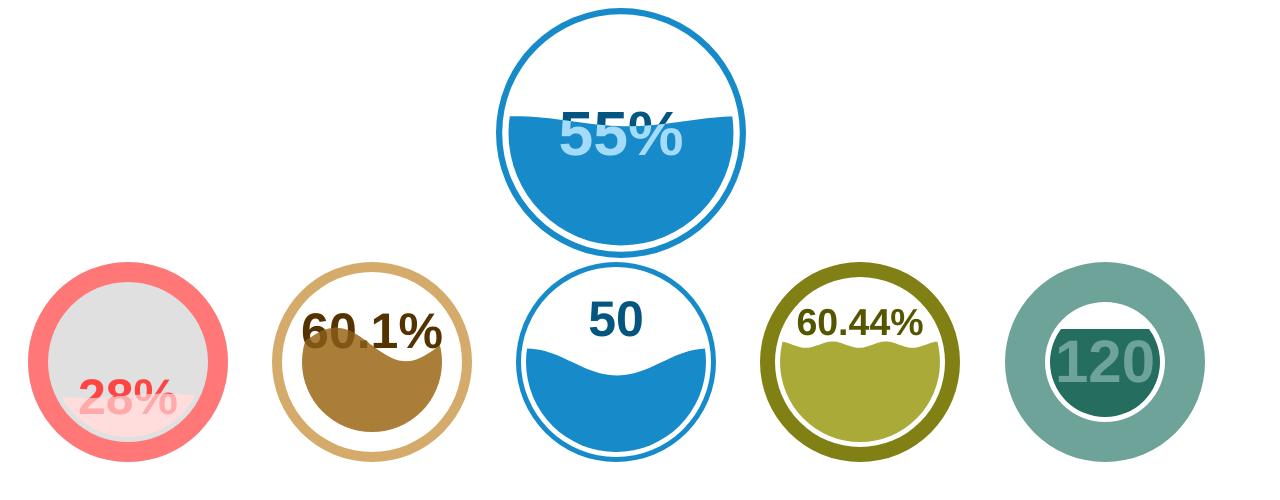
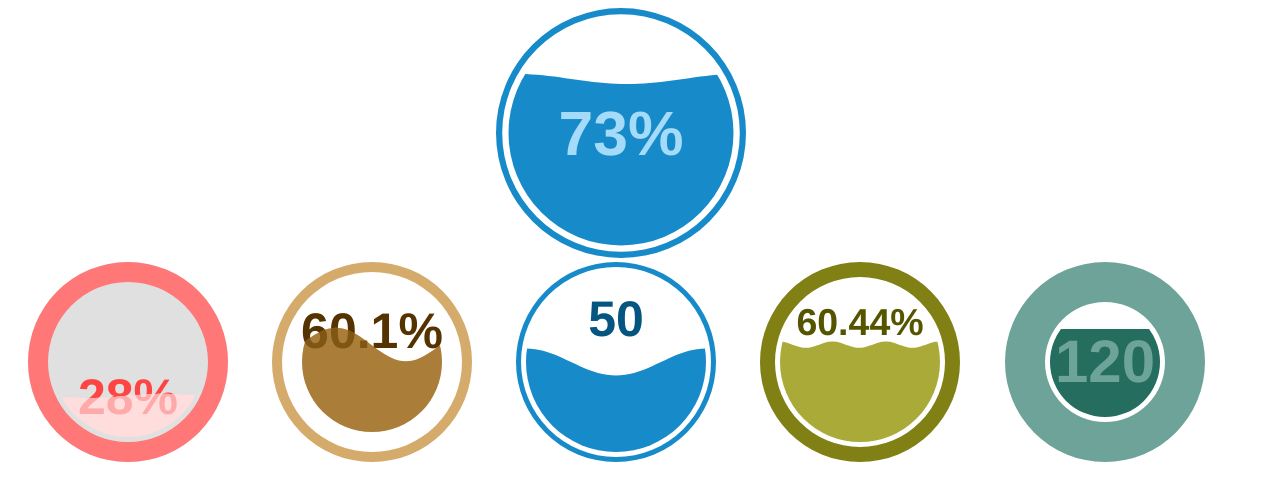
Before and after one commit to ugomeda/d3-liquid-fill-gauge, a plain HTML site: page index.html in a window 1280 px wide. Drawn offline with nearby package versions, Linux system fonts and the light colour scheme.

Commit message:
Implement changing the value

```diff
--- a/liquidFillGauge.js
+++ b/liquidFillGauge.js
@@ -3,11 +3,11 @@
  * Copyright (c) 2015, Curtis Bratton
  * All rights reserved.
  */
-(function() {
-  var idGenerator = (function(){
+(function(d3) {
+    var idGenerator = (function() {
         var a = 0;
-    return function(seed){
-      return seed + "-" + a++;
+        return function(prefix) {
+            return prefix + "-" + a++;
         };
     })();
 
@@ -35,94 +35,103 @@
         waveTextColor: "#A4DBf8" // The color of the value text when the wave overlaps it.
     };
 
-  d3.liquidfillgauge = function(value, settings) {
+    d3.liquidfillgauge = function(g, value, settings) {
+        // Handle configuration
         var config = d3.map(defaultConfig);
         d3.map(settings).forEach(function(key, val) {
             config.set(key, val);
         });
 
-    var liquidfillgauge = function(g) {
-      g.each(function(d){
+        g.each(function(d) {
             var gauge = d3.select(this);
-        var radius = Math.min(parseInt(gauge.style("width")), parseInt(gauge.style("height")))/2;
-        var locationX = parseInt(gauge.style("width"))/2 - radius;
-        var locationY = parseInt(gauge.style("height"))/2 - radius;
-        var fillPercent = Math.max(config.get("minValue"), Math.min(config.get("maxValue"), value))/config.get("maxValue");
+            var radius = Math.min(parseInt(gauge.style("width")), parseInt(gauge.style("height"))) / 2;
+            var locationX = parseInt(gauge.style("width")) / 2 - radius;
+            var locationY = parseInt(gauge.style("height")) / 2 - radius;
+            var fillPercent = Math.max(config.get("minValue"), Math.min(config.get("maxValue"), value)) / config.get("maxValue");
 
             var waveHeightScale;
-        if(config.get("waveHeightScaling")){
+            if (config.get("waveHeightScaling")) {
                 waveHeightScale = d3.scale.linear()
-                .range([0,config.get("waveHeight"),0])
-                .domain([0,50,100]);
+                    .range([0, config.get("waveHeight"), 0])
+                    .domain([0, 50, 100]);
             } else {
                 waveHeightScale = d3.scale.linear()
-                .range([config.get("waveHeight"),config.get("waveHeight")])
-                .domain([0,100]);
+                    .range([config.get("waveHeight"), config.get("waveHeight")])
+                    .domain([0, 100]);
             }
 
-        var textPixels = (config.get("textSize")*radius/2);
+            var textPixels = (config.get("textSize") * radius / 2);
             var textFinalValue = parseFloat(value).toFixed(2);
-        var textStartValue = config.get("valueCountUp")?config.get("minValue"):textFinalValue;
-        var percentText = config.get("displayPercent") ?"%":"";
+            var textStartValue = config.get("valueCountUp") ? config.get("minValue") : textFinalValue;
+            var percentText = config.get("displayPercent") ? "%" : "";
             var circleThickness = config.get("circleThickness") * radius;
             var circleFillGap = config.get("circleFillGap") * radius;
             var fillCircleMargin = circleThickness + circleFillGap;
             var fillCircleRadius = radius - fillCircleMargin;
-        var waveHeight = fillCircleRadius*waveHeightScale(fillPercent*100);
+            var waveHeight = fillCircleRadius * waveHeightScale(fillPercent * 100);
 
-        var waveLength = fillCircleRadius*2/config.get("waveCount");
-        var waveClipCount = 1+config.get("waveCount");
-        var waveClipWidth = waveLength*waveClipCount;
+            var waveLength = fillCircleRadius * 2 / config.get("waveCount");
+            var waveClipCount = 1 + config.get("waveCount");
+            var waveClipWidth = waveLength * waveClipCount;
 
             // Rounding functions so that the correct number of decimal places is always displayed as the value counts up.
-        var textRounder = function(value){ return Math.round(value); };
-        if(parseFloat(textFinalValue) != parseFloat(textRounder(textFinalValue))){
-            textRounder = function(value){ return parseFloat(value).toFixed(1); };
+            var textRounder = function(value) {
+                return Math.round(value);
+            };
+            if (parseFloat(textFinalValue) != parseFloat(textRounder(textFinalValue))) {
+                textRounder = function(value) {
+                    return parseFloat(value).toFixed(1);
+                };
             }
-        if(parseFloat(textFinalValue) != parseFloat(textRounder(textFinalValue))){
-            textRounder = function(value){ return parseFloat(value).toFixed(2); };
+            if (parseFloat(textFinalValue) != parseFloat(textRounder(textFinalValue))) {
+                textRounder = function(value) {
+                    return parseFloat(value).toFixed(2);
+                };
             }
 
             // Data for building the clip wave area.
             var data = [];
-        for(var i = 0; i <= 40*waveClipCount; i++){
-            data.push({x: i/(40*waveClipCount), y: (i/(40))});
+            for (var i = 0; i <= 40 * waveClipCount; i++) {
+                data.push({
+                    x: i / (40 * waveClipCount),
+                    y: (i / (40))
+                });
             }
 
             // Scales for drawing the outer circle.
-        var gaugeCircleX = d3.scale.linear().range([0,2*Math.PI]).domain([0,1]);
-        var gaugeCircleY = d3.scale.linear().range([0,radius]).domain([0,radius]);
+            var gaugeCircleX = d3.scale.linear().range([0, 2 * Math.PI]).domain([0, 1]);
+            var gaugeCircleY = d3.scale.linear().range([0, radius]).domain([0, radius]);
 
             // Scales for controlling the size of the clipping path.
-        var waveScaleX = d3.scale.linear().range([0,waveClipWidth]).domain([0,1]);
-        var waveScaleY = d3.scale.linear().range([0,waveHeight]).domain([0,1]);
+            var waveScaleX = d3.scale.linear().range([0, waveClipWidth]).domain([0, 1]);
+            var waveScaleY = d3.scale.linear().range([0, waveHeight]).domain([0, 1]);
 
             // Scales for controlling the position of the clipping path.
             var waveRiseScale = d3.scale.linear()
                 // The clipping area size is the height of the fill circle + the wave height, so we position the clip wave
                 // such that the it will won't overlap the fill circle at all when at 0%, and will totally cover the fill
                 // circle at 100%.
-            .range([(fillCircleMargin+fillCircleRadius*2+waveHeight),(fillCircleMargin-waveHeight)])
-            .domain([0,1]);
+                .range([(fillCircleMargin + fillCircleRadius * 2 + waveHeight), (fillCircleMargin - waveHeight)])
+                .domain([0, 1]);
             var waveAnimateScale = d3.scale.linear()
-            .range([0, waveClipWidth-fillCircleRadius*2]) // Push the clip area one full wave then snap back.
-            .domain([0,1]);
+                .range([0, waveClipWidth - fillCircleRadius * 2]) // Push the clip area one full wave then snap back.
+                .domain([0, 1]);
 
             // Scale for controlling the position of the text within the gauge.
             var textRiseScaleY = d3.scale.linear()
-            .range([fillCircleMargin+fillCircleRadius*2,(fillCircleMargin+textPixels*0.7)])
-            .domain([0,1]);
+                .range([fillCircleMargin + fillCircleRadius * 2, (fillCircleMargin + textPixels * 0.7)])
+                .domain([0, 1]);
 
             // Center the gauge within the parent SVG.
             var gaugeGroup = gauge.append("g")
-            .attr('transform','translate('+locationX+','+locationY+')');
+                .attr('transform', 'translate(' + locationX + ',' + locationY + ')');
 
             // Draw the background circle
             if (config.get("backgroundColor")) {
                 gaugeGroup.append("circle")
                     .attr("r", radius)
                     .style("fill", config.get("backgroundColor"))
-               .attr('transform','translate('+radius+','+radius+')');
+                    .attr('transform', 'translate(' + radius + ',' + radius + ')');
             }
 
             // Draw the outer circle.
@@ -130,26 +139,31 @@
                 .startAngle(gaugeCircleX(0))
                 .endAngle(gaugeCircleX(1))
                 .outerRadius(gaugeCircleY(radius))
-            .innerRadius(gaugeCircleY(radius-circleThickness));
+                .innerRadius(gaugeCircleY(radius - circleThickness));
             gaugeGroup.append("path")
                 .attr("d", gaugeCircleArc)
                 .style("fill", config.get("circleColor"))
-            .attr('transform','translate('+radius+','+radius+')');
+                .attr('transform', 'translate(' + radius + ',' + radius + ')');
 
             // Text where the wave does not overlap.
             var text1 = gaugeGroup.append("text")
-            .text(textRounder(textStartValue) + percentText)
                 .attr("class", "liquidFillGaugeText")
                 .attr("text-anchor", "middle")
                 .attr("font-size", textPixels + "px")
                 .style("fill", config.get("textColor"))
-            .attr('transform','translate('+radius+','+textRiseScaleY(config.get("textVertPosition"))+')');
+                .attr('transform', 'translate(' + radius + ',' + textRiseScaleY(config.get("textVertPosition")) + ')');
 
             // The clipping wave area.
             var clipArea = d3.svg.area()
-            .x(function(d) { return waveScaleX(d.x); } )
-            .y0(function(d) { return waveScaleY(Math.sin(Math.PI*2*config.get("waveOffset")*-1 + Math.PI*2*(1-config.get("waveCount")) + d.y*2*Math.PI));} )
-            .y1(function(d) { return (fillCircleRadius*2 + waveHeight); } );
+                .x(function(d) {
+                    return waveScaleX(d.x);
+                })
+                .y0(function(d) {
+                    return waveScaleY(Math.sin(Math.PI * 2 * config.get("waveOffset") * -1 + Math.PI * 2 * (1 - config.get("waveCount")) + d.y * 2 * Math.PI));
+                })
+                .y1(function(d) {
+                    return (fillCircleRadius * 2 + waveHeight);
+                });
             var clipId = idGenerator("clipWave");
             var waveGroup = gaugeGroup.append("defs")
                 .append("clipPath")
@@ -169,18 +183,37 @@
 
             // Text where the wave does overlap.
             var text2 = fillCircleGroup.append("text")
-            .text(textRounder(textStartValue) + percentText)
                 .attr("class", "liquidFillGaugeText")
                 .attr("text-anchor", "middle")
                 .attr("font-size", textPixels + "px")
                 .style("fill", config.get("waveTextColor"))
-            .attr('transform','translate('+radius+','+textRiseScaleY(config.get("textVertPosition"))+')');
+                .attr('transform', 'translate(' + radius + ',' + textRiseScaleY(config.get("textVertPosition")) + ')');
 
-        // Make the value count up.
-        if(config.get("valueCountUp")){
-            var textTween = function(){
-                var i = d3.interpolate(this.textContent, textFinalValue);
-                return function(t) { this.textContent = textRounder(i(t)) + percentText; }
+            // Make the wave rise. wave and waveGroup are separate so that horizontal and vertical movement can be controlled independently.
+            var waveGroupXPosition = fillCircleMargin + fillCircleRadius * 2 - waveClipWidth;
+
+            if (config.get("waveAnimate")) {
+                var animateWave = function() {
+                    wave.transition()
+                        .duration(config.get("waveAnimateTime"))
+                        .ease("linear")
+                        .attr('transform', 'translate(' + waveAnimateScale(1) + ',0)')
+                        .each("end", function() {
+                            wave.attr('transform', 'translate(' + waveAnimateScale(0) + ',0)');
+                            animateWave();
+                        });
+                };
+                animateWave();
+            }
+
+            var transition = function(from, to) {
+              // Update texts and animate
+              if (config.get("valueCountUp")) {
+                  var textTween = function() {
+                      var i = d3.interpolate(from, to);
+                      return function(t) {
+                          this.textContent = textRounder(i(t)) + percentText;
+                      }
                   };
                   text1.transition()
                       .duration(config.get("waveRiseTime"))
@@ -188,36 +221,32 @@
                   text2.transition()
                       .duration(config.get("waveRiseTime"))
                       .tween("text", textTween);
+              } else {
+                    text1.text(textRounder(from) + percentText);
+                    text2.text(textRounder(from) + percentText);
               }
 
-        // Make the wave rise. wave and waveGroup are separate so that horizontal and vertical movement can be controlled independently.
-        var waveGroupXPosition = fillCircleMargin+fillCircleRadius*2-waveClipWidth;
-        if(config.get("waveRise")){
-            waveGroup.attr('transform','translate('+waveGroupXPosition+','+waveRiseScale(0)+')')
+              // Update the wave
+              toPercent = Math.max(config.get("minValue"), Math.min(config.get("maxValue"), to)) / config.get("maxValue");
+              fromPercent = Math.max(config.get("minValue"), Math.min(config.get("maxValue"), from)) / config.get("maxValue");
+
+              if (config.get("waveRise")) {
+                  waveGroup.attr('transform', 'translate(' + waveGroupXPosition + ',' + waveRiseScale(fromPercent) + ')')
                       .transition()
                       .duration(config.get("waveRiseTime"))
-                .attr('transform','translate('+waveGroupXPosition+','+waveRiseScale(fillPercent)+')')
-                .each("start", function(){ wave.attr('transform','translate(1,0)'); }); // This transform is necessary to get the clip wave positioned correctly when waveRise=true and waveAnimate=false. The wave will not position correctly without this, but it's not clear why this is actually necessary.
+                      .attr('transform', 'translate(' + waveGroupXPosition + ',' + waveRiseScale(toPercent) + ')');
               } else {
-            waveGroup.attr('transform','translate('+waveGroupXPosition+','+waveRiseScale(fillPercent)+')');
+                  waveGroup.attr('transform', 'translate(' + waveGroupXPosition + ',' + waveRiseScale(toPercent) + ')');
               }
+            };
 
-        if(config.get("waveAnimate")) {
-            var animateWave = function() {
-                wave.transition()
-                    .duration(config.get("waveAnimateTime"))
-                    .ease("linear")
-                    .attr('transform','translate('+waveAnimateScale(1)+',0)')
-                    .each("end", function(){
-                        wave.attr('transform','translate('+waveAnimateScale(0)+',0)');
-                        animateWave();
+            transition(textStartValue, textFinalValue);
+
+            // Event to update the value
+            gauge.on("valueChanged", function(newValue) {
+              transition(value, newValue);
+              value = newValue;
+            });
         });
     };
-                animateWave();
-            }
-        });
-    };
-
-    return liquidfillgauge;
-  };
-})();
+})(d3);
```
Also changed, not shown: index.html (+16 -11 lines). Lines whose indentation alone changed are shown as unchanged.
